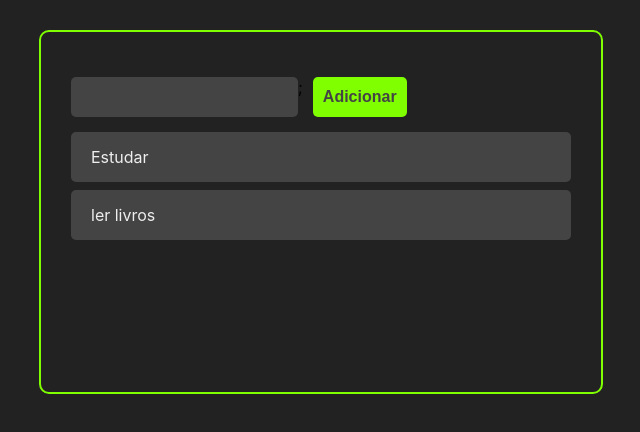
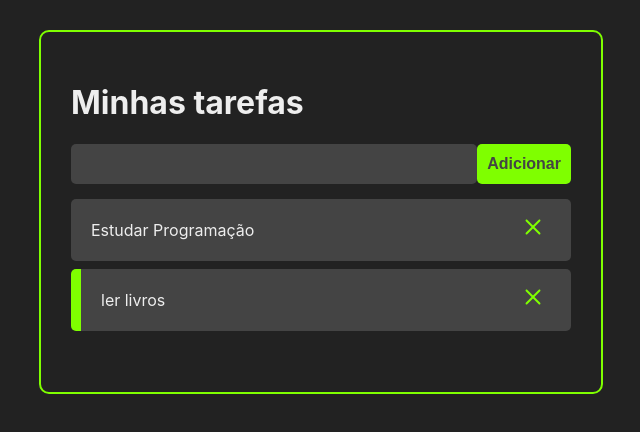
Before and after one commit to Jose-santoss/react-project, a React (Create React App) app: page / in a window 1280 px wide. Shown: the top 432 px of the page, without its empty margins (319-959 px from the left). Built offline with nearby package versions, Linux system fonts and the light colour scheme; the HTML template or start-up script is replaced by a standard one.

Commit message:
botões de add e deletar agora funcionam

```diff
--- a/package.json
+++ b/package.json
@@ -6,8 +6,10 @@
     "@testing-library/jest-dom": "^5.15.1",
     "@testing-library/react": "^11.2.7",
     "@testing-library/user-event": "^12.8.3",
+    "install": "^0.13.0",
     "react": "^17.0.2",
     "react-dom": "^17.0.2",
+    "react-icons": "^4.3.1",
     "react-scripts": "^3.4.4",
     "uuid": "^8.3.2",
     "uuidv4": "^6.2.12",
--- a/src/App.jsx
+++ b/src/App.jsx
@@ -1,5 +1,7 @@
 import React, { useState } from "react";
 import {v4 as uuidv4} from "uuid";
+
+import  Header from "./components/Header"
 import Tasks from './components/Tasks';
 import AddTask from './components/AddTask';
 import "./App.css";
@@ -8,7 +10,7 @@
   const [tasks, setTasks] = useState([
     {
       id: "1",
-      title: 'Estudar',
+      title: "Estudar Programação",
       completed: false,
     },
     {
@@ -19,8 +21,8 @@
   ]);
 
   const handleTaskClick  = (taskId) => {
-    const newTasks = tasks.map((task) => {
-      if (task.id === taskId) return {...task, completed: !task.completed };
+    const newTasks = tasks.map(task => {
+      if (task.id === taskId) return {...task, completed: !task.completed};
 
       return task;
     });
@@ -40,11 +42,19 @@
   setTasks(newTasks);
   };
 
+  const handleTaskDeletion = (taskId) => {
+    const newTasks = tasks.filter(task => task.id !== taskId)
+    setTasks(newTasks)
+  }
+
   return (
     <>
+
       <div className="container">
+        <Header/>
         <AddTask handleTaskAddition={handleTaskAddition} />
-        <Tasks tasks={tasks} handleTaskClick={handleTaskClick}/>
+        <Tasks tasks={tasks} handleTaskClick={handleTaskClick}
+        handleTaskDeletion={handleTaskDeletion}/>
     </div>
     </>
   );
--- a/src/components/AddTask.css
+++ b/src/components/AddTask.css
@@ -1,6 +1,6 @@
 .add-task-container {
     margin: 15px 0;
-    width: 100px;
+    width: 500px;
     display: flex;
 }
 
--- a/src/components/AddTask.jsx
+++ b/src/components/AddTask.jsx
@@ -12,20 +12,20 @@
     };
     const handleAddTaskClick = () => {
         handleTaskAddition(inputData);
-    }
+        setInputData("");
+    };
     return (
         <div className="add-task-container">
             <input
             onChange={handleInputChange}
             value={inputData}
             className="add-task-input"
-            type="text" />;
+            type="text"/>
 
-            <div className="add-task-button-container">
+            <div classsName="add-task-button-container">
             <Button onClick={handleAddTaskClick}>Adicionar</Button>
             </div>
             </div>
-
     );
 };
 export default AddTask;
--- /dev/null
+++ b/src/components/Header.jsx
@@ -0,0 +1,6 @@
+import React from 'react';
+
+const Header = () => {
+    return <h1 style={{color: "#eee"}}>Minhas tarefas</h1>;
+}
+export default Header;
--- a/src/components/Task.css
+++ b/src/components/Task.css
@@ -7,5 +7,14 @@
     justify-content: space-between;
     color: #eee;
     align-items: center;
+}
+.task.title{
+    cursor: pointer
+}
 
+.remove-task-button{
+background-color: #444;
+border:none;
+font-size: 24px;
+color: chartreuse;
 }
--- a/src/components/Task.jsx
+++ b/src/components/Task.jsx
@@ -1,9 +1,25 @@
 import React from "react";
+import {CgClose} from "react-icons/cg"
 
 import "./Task.css";
 
-function Task({ task }) {
-    return <div className="task-container">{task.title}</div>;
-}
+const Task= ({ task, handleTaskClick, handleTaskDeletion })=> {
+return (
+    <div
+    className="task-container"
+style={task.completed ? {borderLeft: "10px solid chartreuse"} : {}}
+    >
+        <div className="task-title" onClick= {()=>handleTaskClick(task.id)}>
+            {task.title}
+        </div>
+        <div className="buttons-container">
+            <button className="remove-task-button"
+            onClick={() =>handleTaskDeletion(task.id)}>
+                <CgClose />
+                </button>
+            </div>
+            </div>
+    );
+};
 
 export default Task;
--- a/src/components/Tasks.jsx
+++ b/src/components/Tasks.jsx
@@ -1,11 +1,12 @@
 import React from "react";
 import Task from "./Task";
 
-const Tasks = ({ tasks, handleAddTaskClick }) => {
+const Tasks = ({ tasks, handleTaskClick,handleTaskDeletion }) => {
     return (
     <>
     {tasks.map((task) => (
-    <Task task={task} handleTaskClick= {handleAddTaskClick}/>
+    <Task task={task} handleTaskClick= {handleTaskClick}
+    handleTaskDeletion={handleTaskDeletion}/>
     ))}
     </>
     );
```
Also changed, not shown: 2 other files (tests, documents, lock files or other folders).
